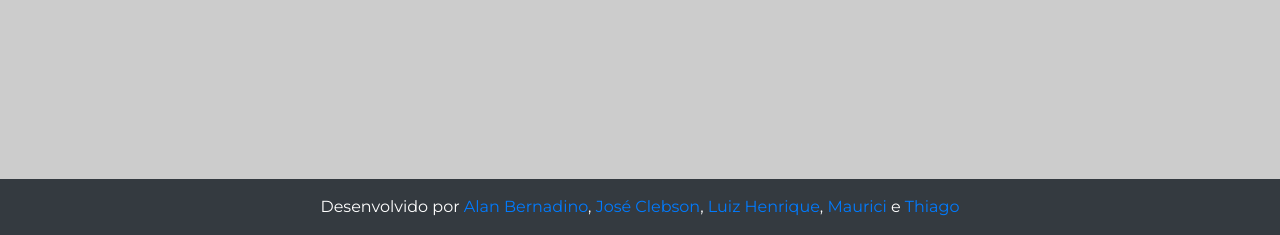
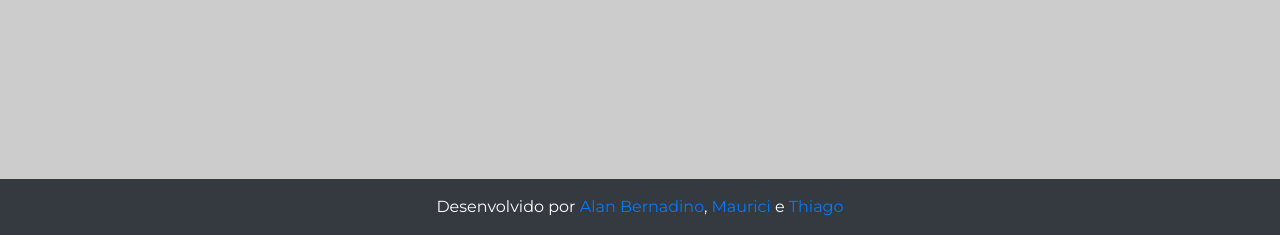
Before and after one commit to Mauricifj/BibliotecaFatecTrabalho, a PHP site: page /autores/index.php in a window 1280 px wide. Shown: the part 565-800 px from the top of the page. Run offline with PHP 8.4, Linux system fonts and the light colour scheme.

```diff
--- a/componentes/footer.php
+++ b/componentes/footer.php
@@ -1,7 +1,7 @@
 </main>
 <footer class="footer mt-auto py-3 text-center bg-dark">
     <div class="container">
-        <span class="text-white">Desenvolvido por <a class="github" href="https://github.com/alanbernardino" target="_blank">Alan Bernadino</a>, <a class="github" href="https://github.com/joseoliveira89" target="_blank">José Clebson</a>, <a class="github" href="https://github.com/luizhcarminati" target="_blank">Luiz Henrique</a>, <a class="github" href="https://github.com/mauricifj" target="_blank">Maurici</a> e <a class="github" href="https://github.com/Thiagogiannaccini" target="_blank">Thiago</a></span>
+        <span class="text-white">Desenvolvido por <a class="github" href="https://github.com/alanbernardino" target="_blank">Alan Bernadino</a>, <a class="github" href="https://github.com/mauricifj" target="_blank">Maurici</a> e <a class="github" href="https://github.com/Thiagogiannaccini" target="_blank">Thiago</a></span>
     </div>
 </footer>
 <script>
```
